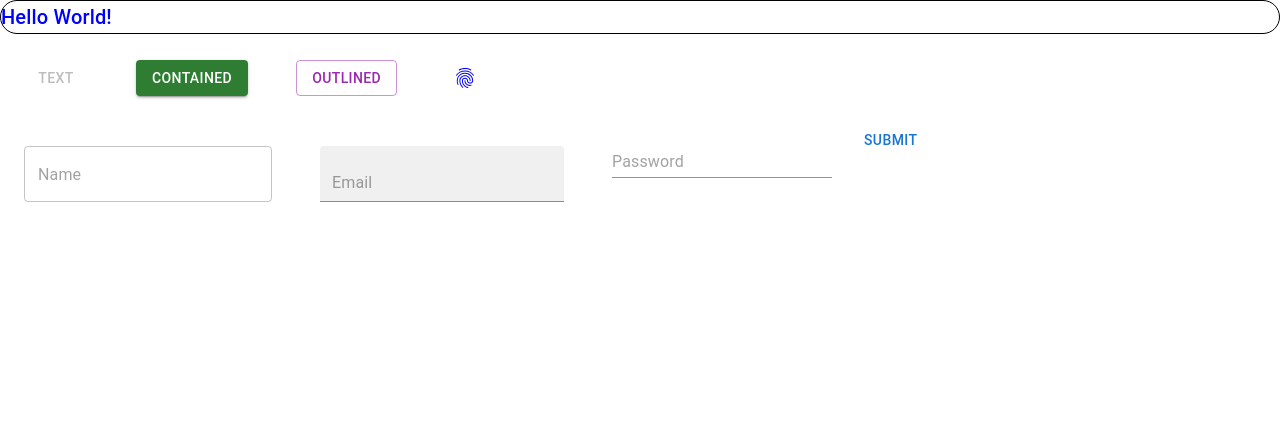
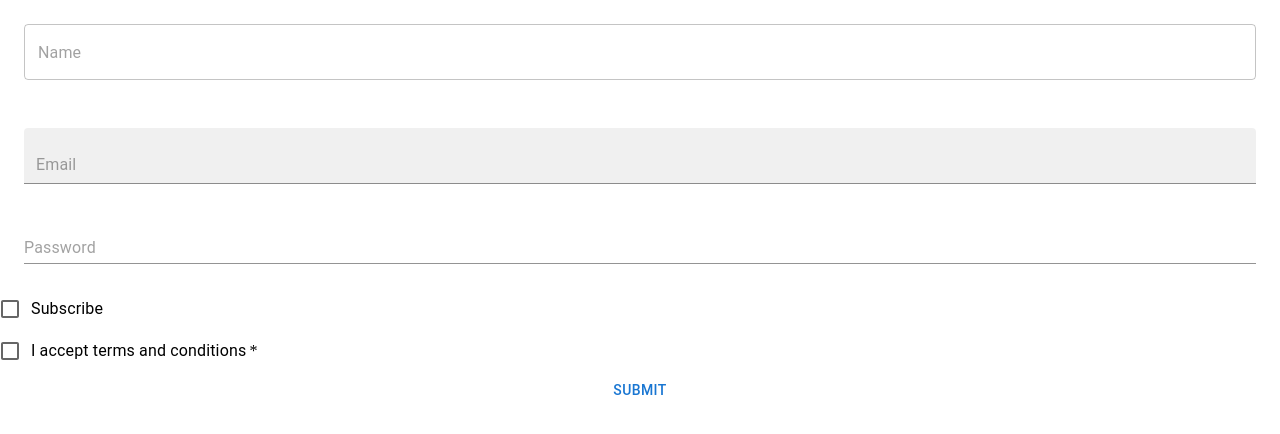
Before and after one commit to SandraCDT15/js-exercises, a React (Create React App) app in the folder weekTwo/playlistMUI/mui-tutorial/: page / in a window 1280 px wide. Shown: the top 434 px of the page. Built offline with nearby package versions, Linux system fonts and the light colour scheme.

Commit message:
Implement checkboxes

```diff
--- a/weekTwo/playlistMUI/mui-tutorial/src/App.js
+++ b/weekTwo/playlistMUI/mui-tutorial/src/App.js
@@ -5,8 +5,8 @@ import TextFieldElem from "./Textfield";
 function App() {
   return (
     <div>
-      <TypoElem />
-      <Buttons />
+      {/* <TypoElem />
+      <Buttons /> */}
       <TextFieldElem />
     </div>
   );
--- a/weekTwo/playlistMUI/mui-tutorial/src/Textfield.js
+++ b/weekTwo/playlistMUI/mui-tutorial/src/Textfield.js
@@ -1,11 +1,21 @@
 import React, { useState } from "react";
-import { Button, TextField, Typography } from "@mui/material";
+import {
+  Button,
+  TextField,
+  FormGroup,
+  FormControlLabel,
+  Checkbox,
+} from "@mui/material";
+
+import { pink } from "@mui/material/colors";
 
 const TextFieldElem = () => {
   const [inputs, setInputs] = useState({
     name: "",
     email: "",
     password: "",
+    subscribe: false,
+    terms: false,
   });
   const handleChange = (e) => {
     setInputs((prevState) => ({
@@ -19,7 +29,10 @@ const TextFieldElem = () => {
   };
   return (
     <div>
-      <form onSubmit={handleSubmit}>
+      <form
+        style={{ display: "flex", flexDirection: "column" }}
+        onSubmit={handleSubmit}
+      >
         <TextField
           name="name"
           value={inputs.name}
@@ -47,9 +60,39 @@ const TextFieldElem = () => {
           variant="standard"
           placeholder="Password"
         ></TextField>
+        <FormGroup>
+          <FormControlLabel
+            control={
+              <Checkbox
+                onChange={() =>
+                  setInputs((prevState) => ({
+                    ...prevState,
+                    subscribe: !inputs.subscribe.value,
+                  }))
+                }
+              />
+            }
+            label="Subscribe"
+          />
+          <FormControlLabel
+            name="terms"
+            color="secondary"
+            required
+            control={
+              <Checkbox
+                onChange={() =>
+                  setInputs((prevState) => ({
+                    ...prevState,
+                    terms: !inputs.terms.value,
+                  }))
+                }
+              />
+            }
+            label="I accept terms and conditions"
+          />
+        </FormGroup>
         <Button type="submit">Submit</Button>
       </form>
-      <Typography>{inputs.name}</Typography>
     </div>
   );
 };
```
